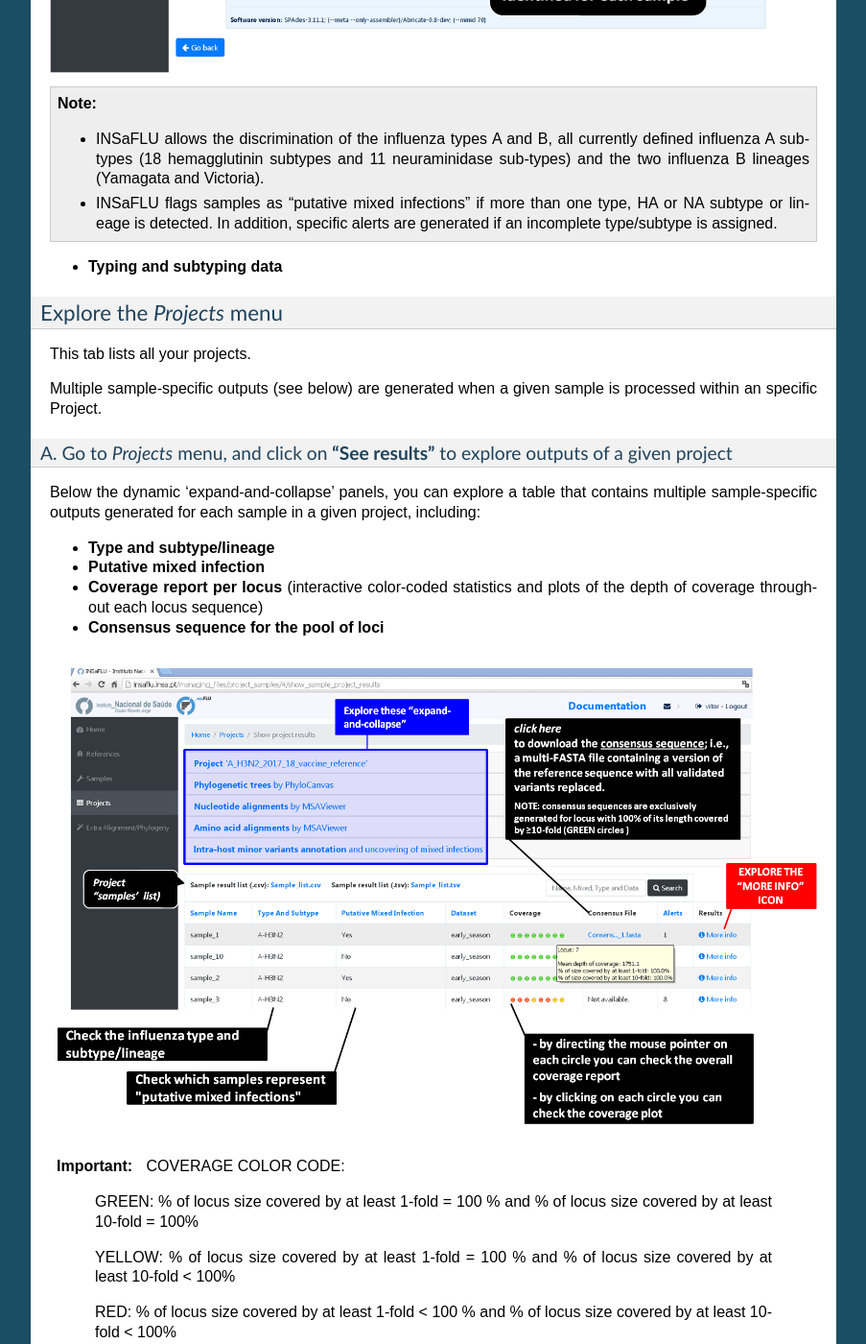
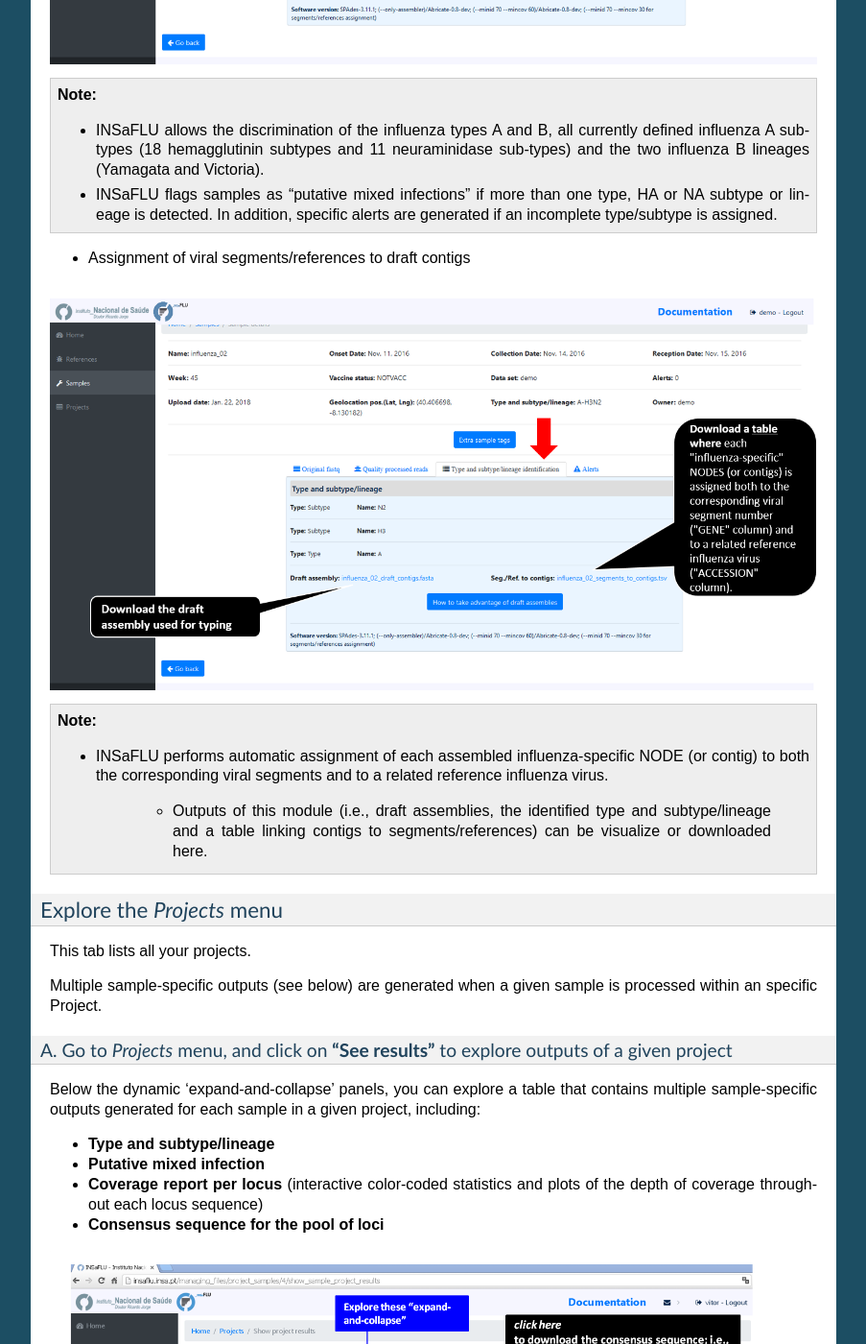
Before and after one commit to INSaFLU/insaflu_docs, a Sphinx documentation site: the page built from docs/output_visualization.rst, in a window 1280 px wide and 1400 px high, scrolled down 3369 px. Shown: the whole window at 96% size, without its empty margins (198-1101 px from the left). Built offline with Sphinx 7.4.7, drawn with Linux system fonts in a browser that asks for light colours; formulas are drawn with MathJax 3.

Commit message:
[Add] update tutorial images - typing module

```diff
--- a/docs/change_log.rst
+++ b/docs/change_log.rst
@@ -11,7 +11,7 @@ This tab includes a list (chronologically ordered) of notable changes in INSaFLU
 May 14, 2018
 .............
 
-- The INSaFLU list of genetic markers "influenza_assign_segments2contigs" was upgraded (now includes 416 sequences), so analysis from now one can assign additional close references sequences to your viruses.
+- The INSaFLU list of genetic markers "influenza_assign_segments2contigs" was upgraded (now includes 416 sequences), so, from now one, INSaFLU can assign additional close references sequences to your viruses, such as representative virus of distinct genetic sub-groups or seasonal a(H3N2) viruses or  representative A(H5N1) sequences of distinct H5 genetic clades.
 
 
 Latest database can be downloaded here: :download:`INSaFLU_current_genetic_markers_14_05_2018.xlsx <_static/INSaFLU_current_genetic_markers_14_05_2018.xlsx>`
--- a/docs/data_analysis.rst
+++ b/docs/data_analysis.rst
@@ -56,7 +56,7 @@ i) "influenza_typing", which drives the discrimination of the influenza types A
 
 ii) "influenza_assign_segments2contigs", which allows the automatic assignment of the assembled contigs to both the corresponding viral segments and to a related reference influenza virus.
 
-The generated outputs (i.e., draft assemblies, the identified type and subtype/lineage and a table linking contigs to segments/refernces) are automatically provided upon reads upload (i.e., no user intervention is needed). INSaFLU flags samples as "putative mixed infections" if more than one type, HA or NA subtype or lineage is detected. In addition, specific alerts are generated if an incomplete type/subtype is assigned.
+The generated outputs (i.e., draft assemblies, the identified type and subtype/lineage and a table linking contigs to segments/references) are automatically provided upon reads upload (i.e., no user intervention is needed). INSaFLU flags samples as "putative mixed infections" if more than one type, HA or NA subtype or lineage is detected. In addition, specific alerts are generated if an incomplete type/subtype is assigned.
 
 *Software version/settings*
 
@@ -89,6 +89,9 @@ The generated outputs (i.e., draft assemblies, the identified type and subtype/l
 		--mincov: minimum DNA % coverage (--mincov 30)
 
 				Important note: Since the "influeza_assign_segments2contigs" database is naturally not as exhaustive as other databases (such as, NCBI, Fludb or EpiFLU/GISAID), users may need to run the draft assemblies in these databases (or associated tools, such as BLAST) for some purposes (e.g., to detect/confirm reassortments or to infer the closest reference sequence of each segment).
+
+Latest lists of genetic markers can be downloaded here: :download:`INSaFLU_current_genetic_markers_14_05_2018.xlsx <_static/INSaFLU_current_genetic_markers_14_05_2018.xlsx>`
+
 
 
 Variant detection and consensus generation
--- a/docs/output_visualization.rst
+++ b/docs/output_visualization.rst
@@ -60,7 +60,14 @@ Click on ".html" files and explore each one of the FastQC "Analysis modules" - p
    - INSaFLU flags samples as "putative mixed infections" if more than one type, HA or NA subtype or lineage is detected. In addition, specific alerts are generated if an incomplete type/subtype is assigned.
 
 
-- **Typing and subtyping data**
+- Assignment of viral segments/references to draft contigs
+
+.. image:: _static/sample_Assign_segments2contigs.png
+
+.. note::
+   - INSaFLU performs automatic assignment of each assembled influenza-specific NODE (or contig) to both the corresponding viral segments and to a related reference influenza virus.
+
+ 	- Outputs of this module (i.e., draft assemblies, the identified type and subtype/lineage and a table linking contigs to segments/references) can be visualize or downloaded here.
 
 Explore the *Projects* menu
 ---------------------------
```
Also changed, not shown: docs/_static/sample_Assign_segments2contigs.png (added), docs/_static/sample_Type_subtype.png.
